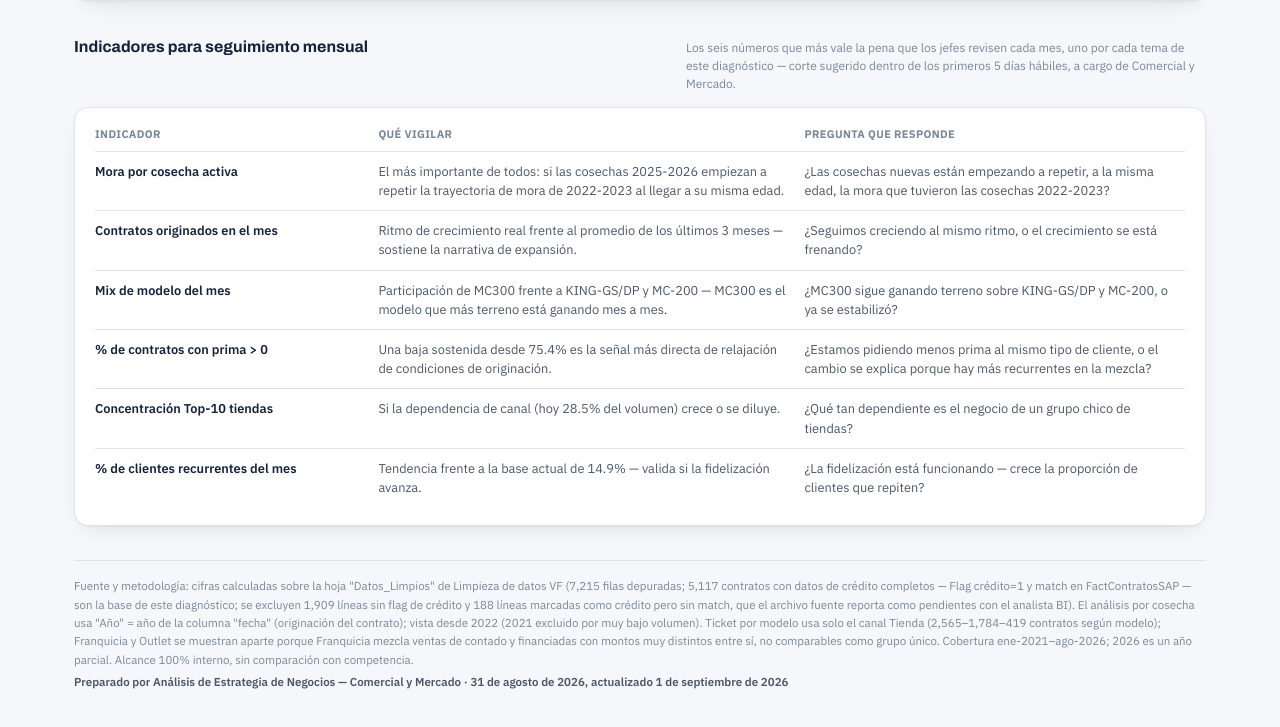
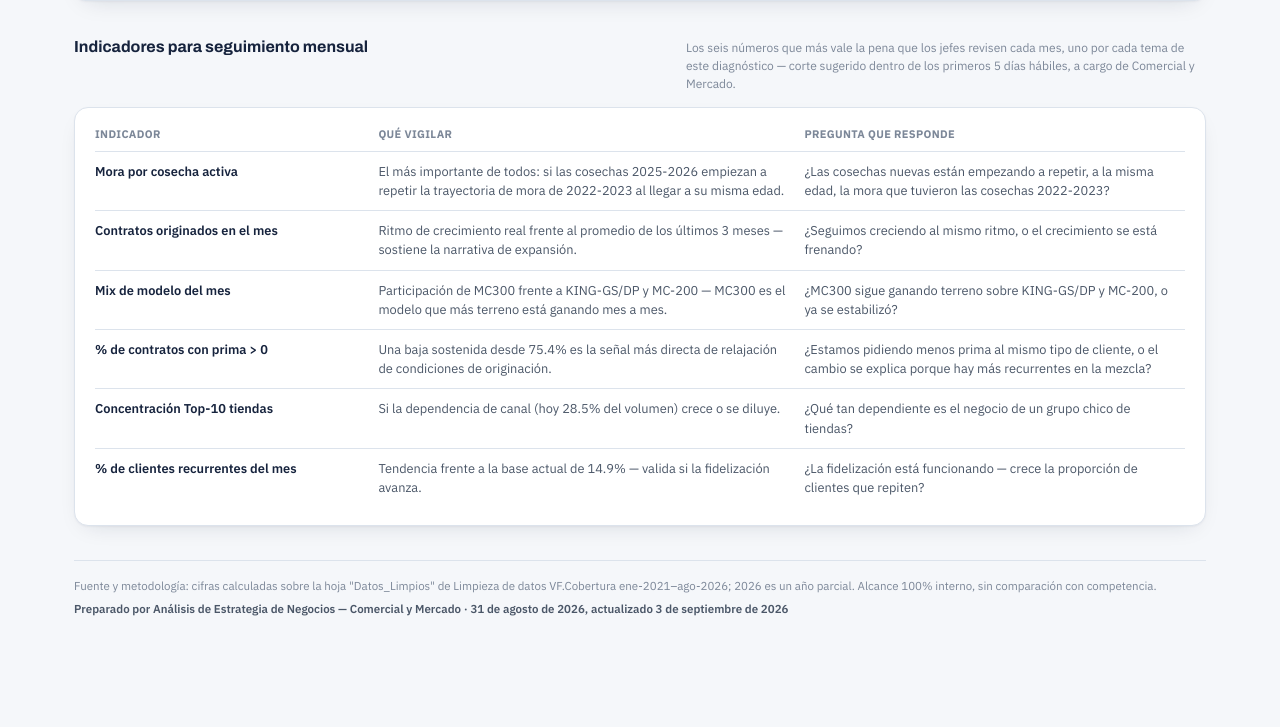
Before and after one commit to analuisara23/An-lisis-de-tricimoto, a plain HTML site: page index.html in a window 1280 px wide. Shown: the part 5613-6340 px from the top of the page. After the commit the page ends 6295 px from the top, so only its background shows below. Drawn offline with Linux system fonts and the light colour scheme.

Commit message:
index.html

```diff
--- a/index.html
+++ b/index.html
@@ -666,8 +666,8 @@
     </section>
 
     <footer>
-      <div>Fuente y metodología: cifras calculadas sobre la hoja "Datos_Limpios" de Limpieza de datos VF (7,215 filas depuradas; 5,117 contratos con datos de crédito completos — Flag crédito=1 y match en FactContratosSAP — son la base de este diagnóstico; se excluyen 1,909 líneas sin flag de crédito y 188 líneas marcadas como crédito pero sin match, que el archivo fuente reporta como pendientes con el analista BI). El análisis por cosecha usa "Año" = año de la columna "fecha" (originación del contrato); vista desde 2022 (2021 excluido por muy bajo volumen). Ticket por modelo usa solo el canal Tienda (2,565–1,784–419 contratos según modelo); Franquicia y Outlet se muestran aparte porque Franquicia mezcla ventas de contado y financiadas con montos muy distintos entre sí, no comparables como grupo único. Cobertura ene-2021–ago-2026; 2026 es un año parcial. Alcance 100% interno, sin comparación con competencia.</div>
-      <div class="fname">Preparado por Análisis de Estrategia de Negocios — Comercial y Mercado · 31 de agosto de 2026, actualizado 1 de septiembre de 2026</div>
+      <div>Fuente y metodología: cifras calculadas sobre la hoja "Datos_Limpios" de Limpieza de datos VF.Cobertura ene-2021–ago-2026; 2026 es un año parcial. Alcance 100% interno, sin comparación con competencia.</div>
+      <div class="fname">Preparado por Análisis de Estrategia de Negocios — Comercial y Mercado · 31 de agosto de 2026, actualizado 3 de septiembre de 2026</div>
     </footer>
 
   </main>
```
